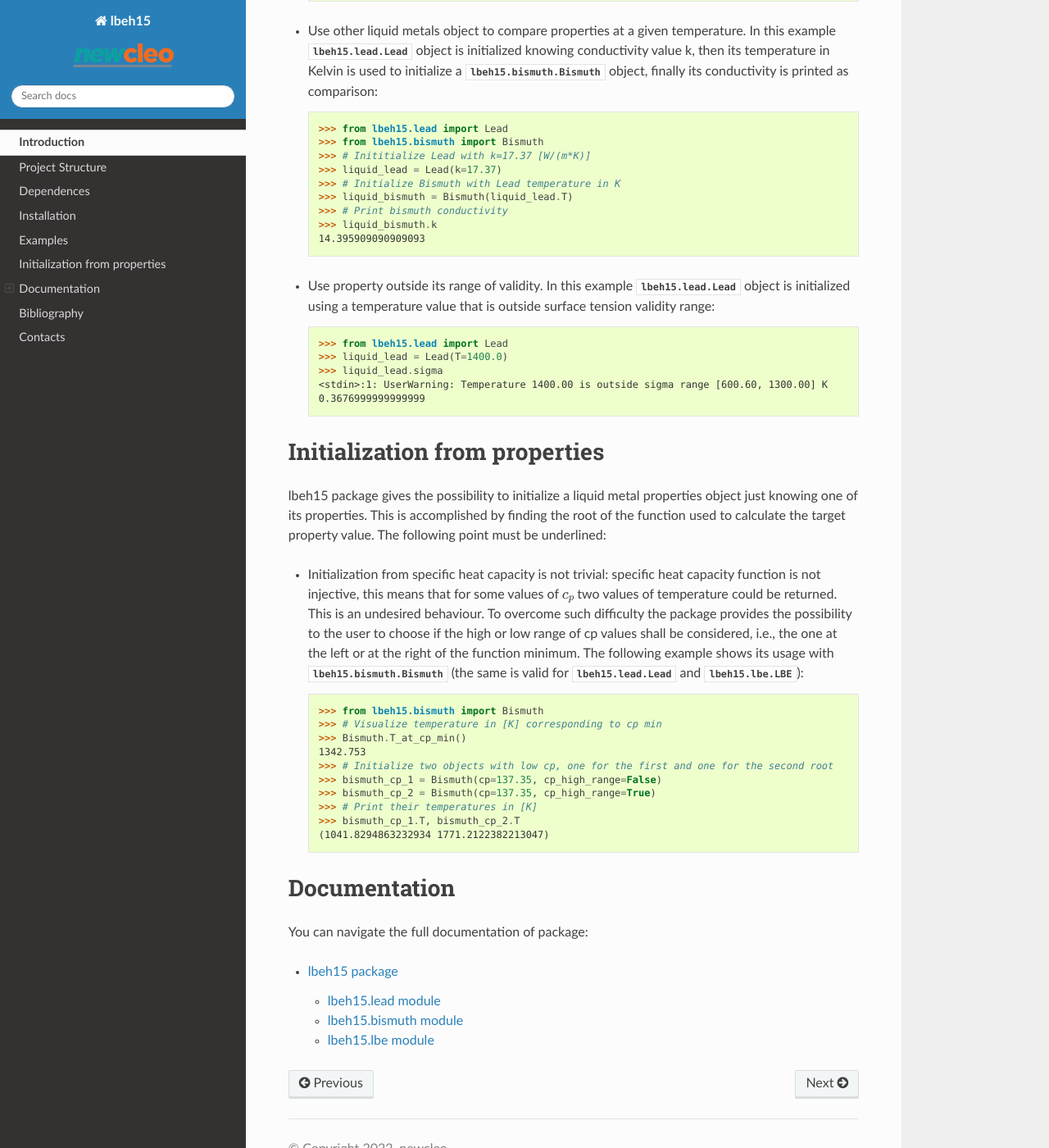
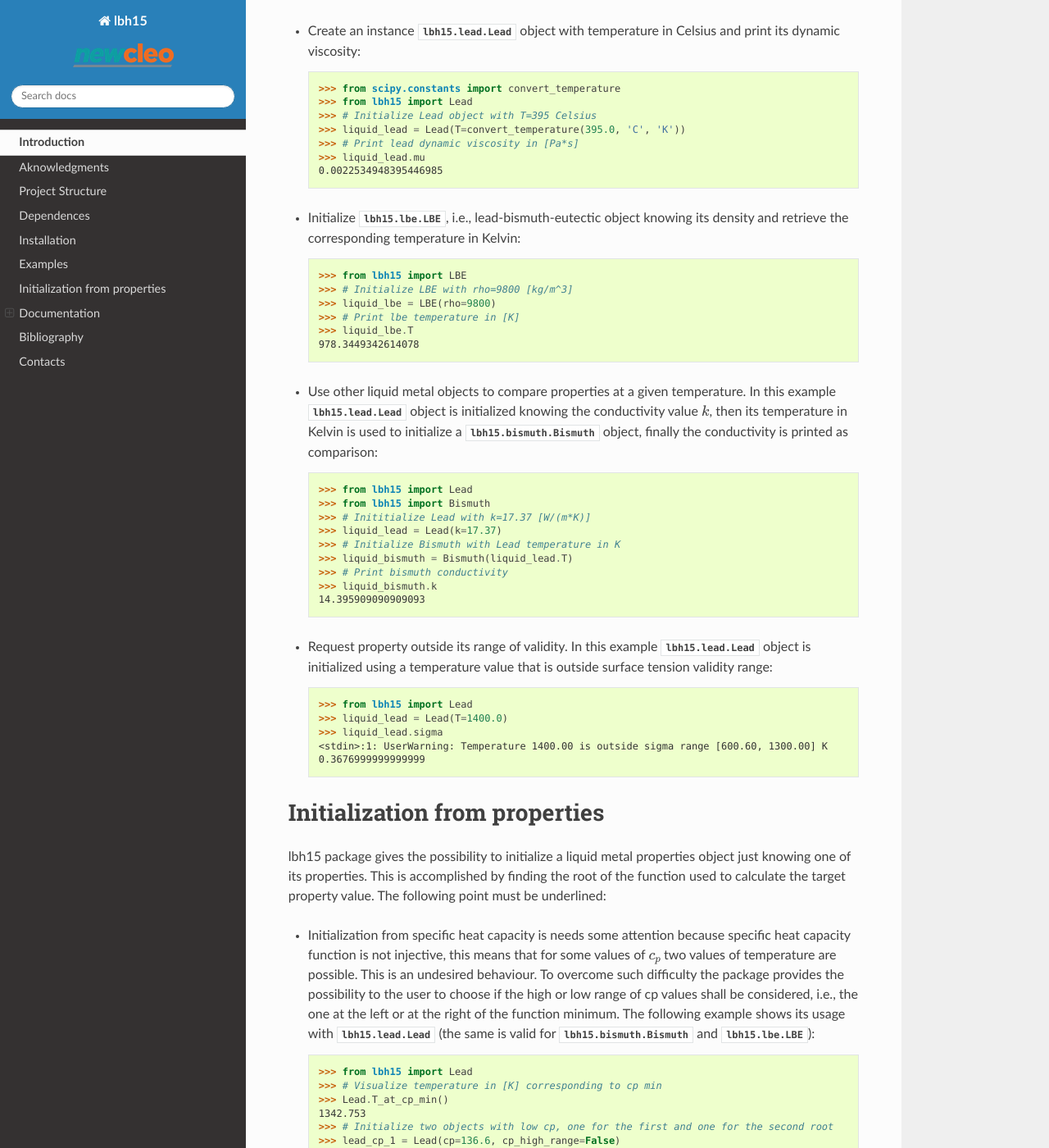
Before and after one commit to newcleo-dev-team/lbh15, a Sphinx documentation site: the page built from docs/files/readme_link.rst, in a window 1280 px wide and 1400 px high, scrolled down 2446 px. Shown: the whole window at 82% size. Built offline with Sphinx 7.4.7 and the Read the Docs theme 2.0.0, drawn with Linux system fonts in a browser that asks for light colours; the version number could not be read and is left out; cross-references to code outside the pages are shown as plain code; some of the changed text lies outside the part shown.

Commit message:
[master] updated documentation

```diff
--- a/README.rst
+++ b/README.rst
@@ -2,12 +2,13 @@
 Introduction
 ============
 
-lbeh15 (**L**\ ead **B**\ ismtuh **E**\ utectic **H**\ andbook 20 **15**) is a python library that models properties of liquid metals:
-lead, bismuth and lead-bismuth eutectic (lbe). Properties are taken from
-"Handbook on Lead-bismuth Eutectic Alloy and Lead Properties, Materials Compatibility, Thermal-hydraulics and Technologies"
-(see :cite:`Agency2015`). The following properties are provided:
+lbh15 (**L**\ ead **B**\ ismtuh **H**\ andbook 20 **15**) is a Python library that implements the
+thermo-physical properties of lead, bismuth and lead-bismuth eutectic (lbe) metal alloy available from
+the well known handbook edited by OECD/NEA ::cite:`Agency2015`: <<url>>
+The properties implemented in the package are listed in table :ref:`table_properties`
 
-.. list-table:: lbeh15 properties from (:cite:`Agency2015`)
+.. _table_properties:
+.. list-table:: lbh15 properties from (:cite:`Agency2015`)
    :widths: 50 25 25
    :header-rows: 1
 
@@ -60,29 +61,24 @@
      - :math:`k`
      - :math:`[W/(m{\cdot}K)]`
 
-Additional properties are provided as well:
+The dimensionless Prandtl number (:math:`Pr`) can be quaried as instance attribute as well.
 
-.. list-table:: lbeh15 additional properties
-   :widths: 50 25 25
-   :header-rows: 1
-
-   * - Property
-     - Symbol
-     - Units
-   * - Prandtl number
-     - :math:`Pr`
-     - :math:`[-]`
-
-All properties are computed at atmospheric pressure ( :math:`101325 [Pa]` ) and for each of
-them the validty range of the correlation is provided as well. lbeh15 package warns
-the user if it asks for a property that is computed with a temperature outside correlation validity range
-see (see :ref:`Examples` for more details).Finally, it is possible to initialize an object knowing one of
+All properties are given at atmospheric pressure (:math:`101325\quad[Pa]`) and the correlations'
+validity range is checked at evaluation raising a warning in case it is not satisfied (see :ref:`Examples` for more details).
+Finally, it is possible to initialize an object knowing one of
 its properties (see :ref:`Initialization from properties` for more details).
-Correlations are detailed in each liquid metal specific section.
+The corre are reported in the doctring documentation for sake of completeness.
 
 Go to :ref:`Documentation` to see full package documentation.
 
-lbeh15 is released under the GNU General Public License 3.
+lbh15 is released under the GNU General Public License 3.
+
+==============
+Aknowledgments
+==============
+The author to Juan José Gómez Romera (jjgomera@gmail.com) who mantains `iapws <https://iapws.readthedocs.io/en/latest/>`_
+Python package, since they took inspiration from his work to develop the lbh15 package.
+
 
 =================
 Project Structure
@@ -91,63 +87,87 @@
 
 .. code:: bash
 
-  <lbeh15 parent folder>
-    ├── lbeh15
-    ├── docs
-    ├── tests
+  <lbh15 parent folder>
+    ├── lbh15/
+    ├── docs/
+    ├── tests/
+    ├── LICENSE
+    ├── MANIFEST.in
+    ├── README.rst
 
-- lbeh15 folder: this folder collects all modules, classes and methods implemented in lbeh15
-- docs: collection of material for the generation of the documentation
-- tests: collection of scripts used to verify package correct implementation
+- lbh15: contains all modules, classes and methods implemented in lbh15
+- docs: contains materials for the generation of the documentation (Sphinx v5.1.0)
+- tests: collection of tests used to verify correct implementation
 
 ===========
 Dependences
 ===========
 
-- python 3.x
-- numpy-scipy: library with mathematic and scientific tools
+- Python 3.8.10
+- scipy 1.8.1
 
 ============
 Installation
 ============
+To install the package lbh15 simply type the following command:
+
   .. code-block:: bash
 
-      pip install lbeh15
+      pip install lbh15
+
+Or download the package at ###LINK###. After downloading the package on disk,
+execute the following command inside the base folder:
+
+  .. code-block:: bash
+
+      pip install .
+
+
+The documenation can be built both in html and latex. To do that execute the following command in
+package docs folder:
+
+  .. code-block:: bash
+
+      sphinx-build -b html . <dest_dir>
+
+  .. code-block:: bash
+
+      sphinx-build -b latex . <dest_dir>
 
 .. _Examples:
 
 ========
 Examples
 ========
-In this section some examples of lbeh15 usage are shown.
+This section shows a fex example of basic lbh25 usage.
 
-- Initialize :class:`lbeh15.lead.Lead` object with temperature in Celsius
+- Create an instance :class:`lbh15.lead.Lead` object with temperature in Celsius
   and print its dynamic viscosity:
 
   >>> from scipy.constants import convert_temperature
-  >>> from lbeh15.lead import Lead
+  >>> from lbh15 import Lead
   >>> # Initialize Lead object with T=395 Celsius
   >>> liquid_lead = Lead(T=convert_temperature(395.0, 'C', 'K'))
   >>> # Print lead dynamic viscosity in [Pa*s]
   >>> liquid_lead.mu
   0.0022534948395446985
 
-- Initialize :class:`lbeh15.lbe.LBE`, i.e., lead-bismuth-eutectic object knowing its density
+- Initialize :class:`lbh15.lbe.LBE`, i.e., lead-bismuth-eutectic object knowing its density
   and retrieve the corresponding temperature in Kelvin:
 
-  >>> from lbeh15.lbe import LBE
+  >>> from lbh15 import LBE
   >>> # Initialize LBE with rho=9800 [kg/m^3]
   >>> liquid_lbe = LBE(rho=9800)
   >>> # Print lbe temperature in [K]
   >>> liquid_lbe.T
   978.3449342614078
 
-- Use other liquid metals object to compare properties at a given temperature. In this
-  example :class:`lbeh15.lead.Lead` object is initialized knowing conductivity value k, then its temperature in Kelvin
-  is used to initialize a :class:`lbeh15.bismuth.Bismuth` object, finally its conductivity is printed as comparison:
+- Use other liquid metal objects to compare properties at a given temperature. In this
+  example :class:`lbh15.lead.Lead` object is initialized knowing the conductivity value :math:`k`, then its temperature in Kelvin
+  is used to initialize a :class:`lbh15.bismuth.Bismuth` object, finally the conductivity is printed as comparison:
 
-  >>> from lbeh15.lead import Lead
-  >>> from lbeh15.bismuth import Bismuth
+  >>> from lbh15 import Lead
+  >>> from lbh15 import Bismuth
   >>> # Inititialize Lead with k=17.37 [W/(m*K)]
   >>> liquid_lead = Lead(k=17.37)
   >>> # Initialize Bismuth with Lead temperature in K
@@ -156,10 +176,10 @@
   >>> liquid_bismuth.k
   14.395909090909093
 
-- Use property outside its range of validity. In this example :class:`lbeh15.lead.Lead` object is initialized
+- Request property outside its range of validity. In this example :class:`lbh15.lead.Lead` object is initialized
   using a temperature value that is outside surface tension validity range:
 
-  >>> from lbeh15.lead import Lead
+  >>> from lbh15 import Lead
   >>> liquid_lead = Lead(T=1400.0)
   >>> liquid_lead.sigma
   <stdin>:1: UserWarning: Temperature 1400.00 is outside sigma range [600.60, 1300.00] K
@@ -172,26 +192,26 @@
 Initialization from properties
 ==============================
 
-lbeh15 package gives the possibility to initialize a liquid metal properties object just knowing one of its
+lbh15 package gives the possibility to initialize a liquid metal properties object just knowing one of its
 properties. This is accomplished by finding the root of the function used to calculate the target property value.
 The following point must be underlined:
 
-- Initialization from specific heat capacity is not trivial: specific heat capacity function is not injective,
-  this means that for some values of :math:`c_p` two values of temperature could be returned. This is an undesired
+- Initialization from specific heat capacity is needs some attention because specific heat capacity function is not injective,
+  this means that for some values of :math:`c_p` two values of temperature are possible. This is an undesired
   behaviour. To overcome such difficulty the package provides the possibility to the user to choose if the high or
   low range of cp values shall be considered, i.e., the one at the left or at the right of the function minimum. The following example
-  shows its usage with :class:`lbeh15.bismuth.Bismuth` (the same is valid for :class:`lbeh15.lead.Lead` and :class:`lbeh15.lbe.LBE`):
+  shows its usage with :class:`lbh15.lead.Lead` (the same is valid for :class:`lbh15.bismuth.Bismuth` and :class:`lbh15.lbe.LBE`):
 
-  >>> from lbeh15.bismuth import Bismuth
+  >>> from lbh15 import Lead
   >>> # Visualize temperature in [K] corresponding to cp min
-  >>> Bismuth.T_at_cp_min()
+  >>> Lead.T_at_cp_min()
   1342.753
   >>> # Initialize two objects with low cp, one for the first and one for the second root
-  >>> bismuth_cp_1 = Bismuth(cp=137.35, cp_high_range=False)
-  >>> bismuth_cp_2 = Bismuth(cp=137.35, cp_high_range=True)
+  >>> lead_cp_1 = Lead(cp=136.6, cp_high_range=False)
+  >>> lead_cp_2 = Lead(cp=136.6, cp_high_range=True)
   >>> # Print their temperatures in [K]
-  >>> bismuth_cp_1.T, bismuth_cp_2.T
-  (1041.8294863232934 1771.2122382213047)
+  >>> lead_cp_1.T, lead_cp_1.T
+  (1437.4148683655994, 1699.1573335323235)
 
 
 .. _Documentation:
--- a/docs/conf.py
+++ b/docs/conf.py
@@ -25,7 +25,7 @@
 
 # -- Project information -----------------------------------------------------
 
-project = 'lbeh15'
+project = 'lbh15'
 copyright = '2022, newcleo'
 author = __author__
 
@@ -46,7 +46,7 @@
     'sphinxcontrib.bibtex'
 ]
 
-bibtex_bibfiles = ['lbeh15.bib']
+bibtex_bibfiles = ['lbh15.bib']
 
 # Make sure the target is unique
 autosectionlabel_prefix_document = True
@@ -149,7 +149,8 @@
 # (source start file, target name, title,
 # author, documentclass [howto, manual, or own class]).
 latex_documents = [
-    (master_doc, 'lbeh15.tex', 'lbeh15: Lead Bismtuh Eutectic Handbook 2015',
+    (master_doc, 'lbh15.tex', 'lbh15: Collection of properties from the lead-bismuth\
+     eutectic alloy and lead OECD/NEA handbook',
      __author__, 'manual'),
 ]
 
--- a/docs/files/bibliography.rst
+++ b/docs/files/bibliography.rst
@@ -9,5 +9,5 @@
 Bibliography
 ************
 
-.. bibliography:: ../lbeh15.bib
+.. bibliography:: ../lbh15.bib
    :style: plain
--- a/docs/index.rst
+++ b/docs/index.rst
@@ -1,9 +1,9 @@
-Welcome to lbeh15 documentation!
-================================
+Welcome to lbh15 documentation!
+===============================
 
 .. only:: html
 
-   **L**\ ead **B**\ ismtuh **E**\ utectic **H**\ andbook 20 **15**
+   **L**\ ead **B**\ ismtuh **H**\ andbook 20 **15**
 
 
 .. toctree::
```
Also changed, not shown: other parts of README.rst (+2 -1 lines), docs/lbh15.bib (renamed from docs/lbeh15.bib), 4 other files.
